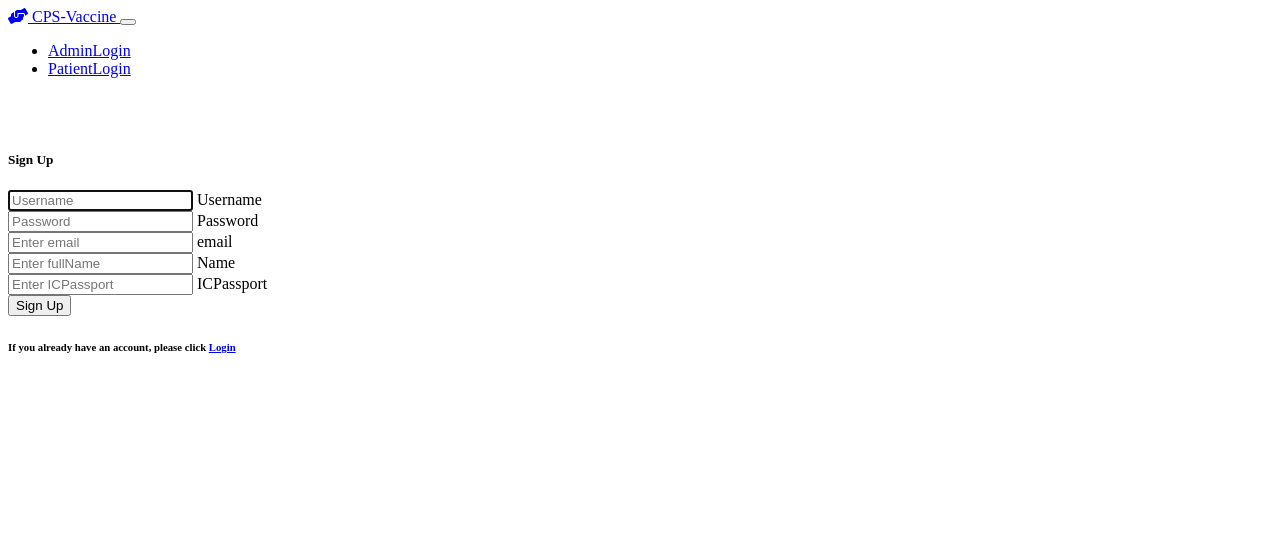
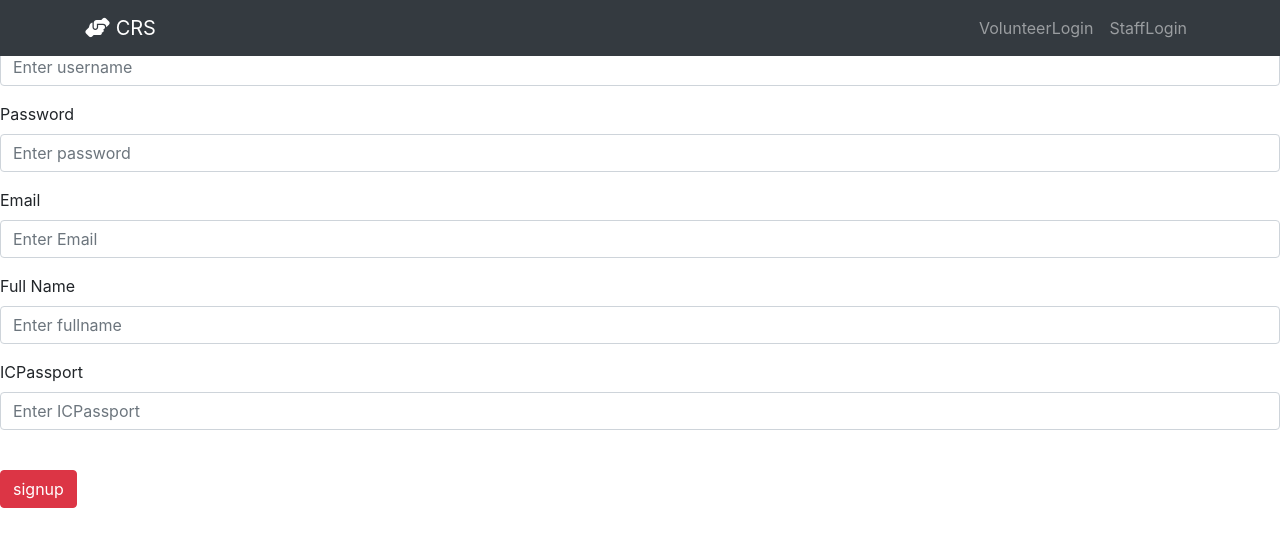
Before and after one commit to Petmuel/BIT216-CPS-Vaccine, a PHP site: page /signupPatient.php in a window 1280 px wide. Shown: the top 547 px of the page. Run offline with PHP 8.4, Linux system fonts and the light colour scheme; some libraries are stand-ins or nearby versions.

Commit message:
change-again

```diff
--- a/signupPatient.php
+++ b/signupPatient.php
@@ -2,118 +2,105 @@
 <html lang="en">
 
 <head>
-  <meta charset="utf-8" />
-  <meta name="viewport" content="width=device-width, initial-scale=1, shrink-to-fit=no" />
-  <meta name="description" content="" />
-  <meta name="author" content="" />
-  <title>Welcome to CRS</title>
+  <meta charset="UTF-8">
 
-  <!-- Favicon-->
-  <link rel="icon" type="image/x-icon" href="assets/img/favicon.ico" />
+  <!-- boostrap -->
+  <link rel="stylesheet" href="https://stackpath.bootstrapcdn.com/bootstrap/4.2.1/css/bootstrap.min.css"
+    integrity="sha384-GJzZqFGwb1QTTN6wy59ffF1BuGJpLSa9DkKMp0DgiMDm4iYMj70gZWKYbI706tWS" crossorigin="anonymous">
 
-  <!-- Font Awesome icons (free version)-->
-  <script src="https://use.fontawesome.com/releases/v5.15.1/js/all.js" crossorigin="anonymous"></script>
+  <!-- font awesome -->
+  <script src="https://kit.fontawesome.com/1ba7b41d28.js" crossorigin="anonymous"></script>
 
-  <!-- Google fonts-->
-  <link href="https://fonts.googleapis.com/css?family=Merriweather+Sans:400,700" rel="stylesheet" />
-  <link href="https://fonts.googleapis.com/css?family=Merriweather:400,300,300italic,400italic,700,700italic"
-    rel="stylesheet" type="text/css" />
+  <!-- google font -->
+  <link href="https://fonts.googleapis.com/css2?family=Raleway&display=swap" rel="stylesheet">
 
-  <!-- Third party plugin CSS-->
-  <link href="https://cdnjs.cloudflare.com/ajax/libs/magnific-popup.js/1.1.0/magnific-popup.min.css" rel="stylesheet" />
+  <!-- style sheet -->
+  <link rel="stylesheet" href="css/styles.css">
 
+  <!-- jquery -->
+  <script src="https://ajax.googleapis.com/ajax/libs/jquery/3.5.1/jquery.min.js"></script>
 
+  <title>Welcome to CPS Vaccine</title>
 
-  <!-- Core theme CSS (includes Bootstrap)-->
-  <link href="css/styles.css" rel="stylesheet" />
-  <link href="css/loginstyles.css" rel="stylesheet" />
 </head>
-<html>
 
-<body class="volunteer">
-  <!-- Navigation-->
-  <nav class="navbar navbar-expand-lg navbar-light fixed-top py-3" id="mainNav">
+<body class="crs">
+  <header>
+    <nav class="navbar navbar-expand-lg navbar-dark bg-dark fixed-top opacity-2">
+
       <div class="container">
-      <a class="navbar-brand js-scroll-trigger" href="index.php">
-        <i class="fas fa-hands-helping"></i> CPS-Vaccine
+        <a class="navbar-brand" href="index.php">
+          <i class="fas fa-hands-helping"></i> CRS
         </a>
-      <button class="navbar-toggler navbar-toggler-right" type="button" data-toggle="collapse"
-        data-target="#navbarResponsive" aria-controls="navbarResponsive" aria-expanded="false"
-        aria-label="Toggle navigation"><span class="navbar-toggler-icon"></span></button>
-      <div class="collapse navbar-collapse" id="navbarResponsive">
-        <ul class="navbar-nav ml-auto my-2 my-lg-0">
+
+        <button class="navbar-toggler" type="button" data-toggle="collapse" data-target="#navbar" aria-controls="navbar"
+          aria-expanded="false" aria-label="Toggle navigation">
+          <span class="navbar-toggler-icon"></span>
+        </button>
+
+        <div class="collapse navbar-collapse justify-content-end" id="navbar">
+
+          <ul class="navbar-nav">
             <li class="nav-item">
-              <a class="nav-link" href="signinAdmin.php">AdminLogin</a>
+              <a class="nav-link" href="volunteerLogin.php">VolunteerLogin</a>
             </li>
             <li class="nav-item">
-              <a class="nav-link" href="signinPatient.php">PatientLogin</a>
+              <a class="nav-link" href="staffLogin.php">StaffLogin</a>
             </li>
           </ul>
+
         </div>
       </div>
     </nav>
+  </header>
 
-  <br>
-  <br>
-
-  <div class="container">
-    <div class="row">
-      <div class="col-sm-9 col-md-7 col-lg-5 mx-auto">
-        <div class="card card-signin my-5">
-          <div class="card-body">
-            <h5 class="card-title text-center">Sign Up</h5>
-            <form class="form-signin" method="post" action="signup_check.php">
-              <div class="form-label-group">
-                <input type="Username" id="inputUsername" class="form-control" placeholder="Username" name="username" required
-                  autofocus>
-                <label for="inputUsername">Username</label>
+  <section>
+    <div class="form-group mt-3">
+          <label for="username">Username</label>
+          <input type="text" name="username" class="form-control" id="username" aria-describedby="username"
+            placeholder="Enter username">
         </div>
 
-              <div class="form-label-group">
-                <input type="password" id="inputPassword" class="form-control" placeholder="Password" name="password" pattern=".{8,}"   required title="8 chars minimum">
-                <label for="inputPassword">Password</label>
+        <div class="form-group mt-3">
+          <label for="password">Password</label>
+          <input type="password" name="password" class="form-control" id="password" placeholder="Enter password">
         </div>
 
-	      <div class="form-label-group">
+        <div class="form-group mt-3">
+          <label for="name">Email</label>
           <input type="text" name="email" class="form-control" id="email" aria-describedby="email"
-                  placeholder="Enter email" required>
-                <label for="name">email</label>
+            placeholder="Enter Email">
         </div>
 
-
-              <div class="form-label-group">
-                <input type="text" name="fullName" class="form-control" id="fullName" aria-describedby="fullName"
-                  placeholder="Enter fullName" required>
-                <label for="name">Name</label>
+        <div class="form-group mt-3">
+          <label for="full name">Full Name</label>
+          <input type="text" name="fullname" class="form-control" id="fullname" aria-describedby="fullname"
+            placeholder="Enter fullname ">
         </div>
 
+        <div class="form-group mt-3">
+          <label for="ICPassport">ICPassport</label>
+          <input type="text" name="ICPassport" class="form-control" id="ICPassport" aria-describedby="ICPassport"
+            placeholder="Enter ICPassport">
+        </div>
+         <input type="button" value="signup" class="btn btn-danger mt-4" onClick="signupcheck()"></input>
 
-              <div class="form-label-group">
-                <input type="text" name="ICPassport" class="form-control" id="ICPassport" aria-describedby="ICPassport"
-                  placeholder="Enter ICPassport" required>
-                <label for="country">ICPassport</label>
+      </form>
     </div>
+  </section>
 
 
+  <script src="https://code.jquery.com/jquery-3.3.1.slim.min.js"
+    integrity="sha384-q8i/X+965DzO0rT7abK41JStQIAqVgRVzpbzo5smXKp4YfRvH+8abtTE1Pi6jizo"
+    crossorigin="anonymous"></script>
+  <script src="https://cdnjs.cloudflare.com/ajax/libs/popper.js/1.14.6/umd/popper.min.js"
+    integrity="sha384-wHAiFfRlMFy6i5SRaxvfOCifBUQy1xHdJ/yoi7FRNXMRBu5WHdZYu1hA6ZOblgut"
+    crossorigin="anonymous"></script>
+  <script src="https://stackpath.bootstrapcdn.com/bootstrap/4.2.1/js/bootstrap.min.js"
+    integrity="sha384-B0UglyR+jN6CkvvICOB2joaf5I4l3gm9GU6Hc1og6Ls7i6U/mkkaduKaBhlAXv9k"
+    crossorigin="anonymous"></script>
+  <script type="text/javascript" src="js/script.js"></script>
 
-              <button class="btn btn-lg btn-primary btn-block text-uppercase mb-3" type="submit">Sign Up</button>
-
-              <h6 class="ml-3">If you already have an account, please click <a href="signinPatient.php">Login</a></h6>
-            </form>
-          </div>
-        </div>
-      </div>
-    </div>
-  </div>
-
-  <!-- Bootstrap core JS-->
-  <script src="https://code.jquery.com/jquery-3.5.1.slim.min.js"></script>
-  <script src="https://cdn.jsdelivr.net/npm/bootstrap@4.5.3/dist/js/bootstrap.bundle.min.js"></script>
-  <!-- Third party plugin JS-->
-  <script src="https://cdnjs.cloudflare.com/ajax/libs/jquery-easing/1.4.1/jquery.easing.min.js"></script>
-  <script src="https://cdnjs.cloudflare.com/ajax/libs/magnific-popup.js/1.1.0/jquery.magnific-popup.min.js"></script>
-  <!-- Core theme JS-->
-  <script src="js/scripts.js"></script>
 </body>
 
 </html>
```
Lines whose indentation alone changed are shown as unchanged.
